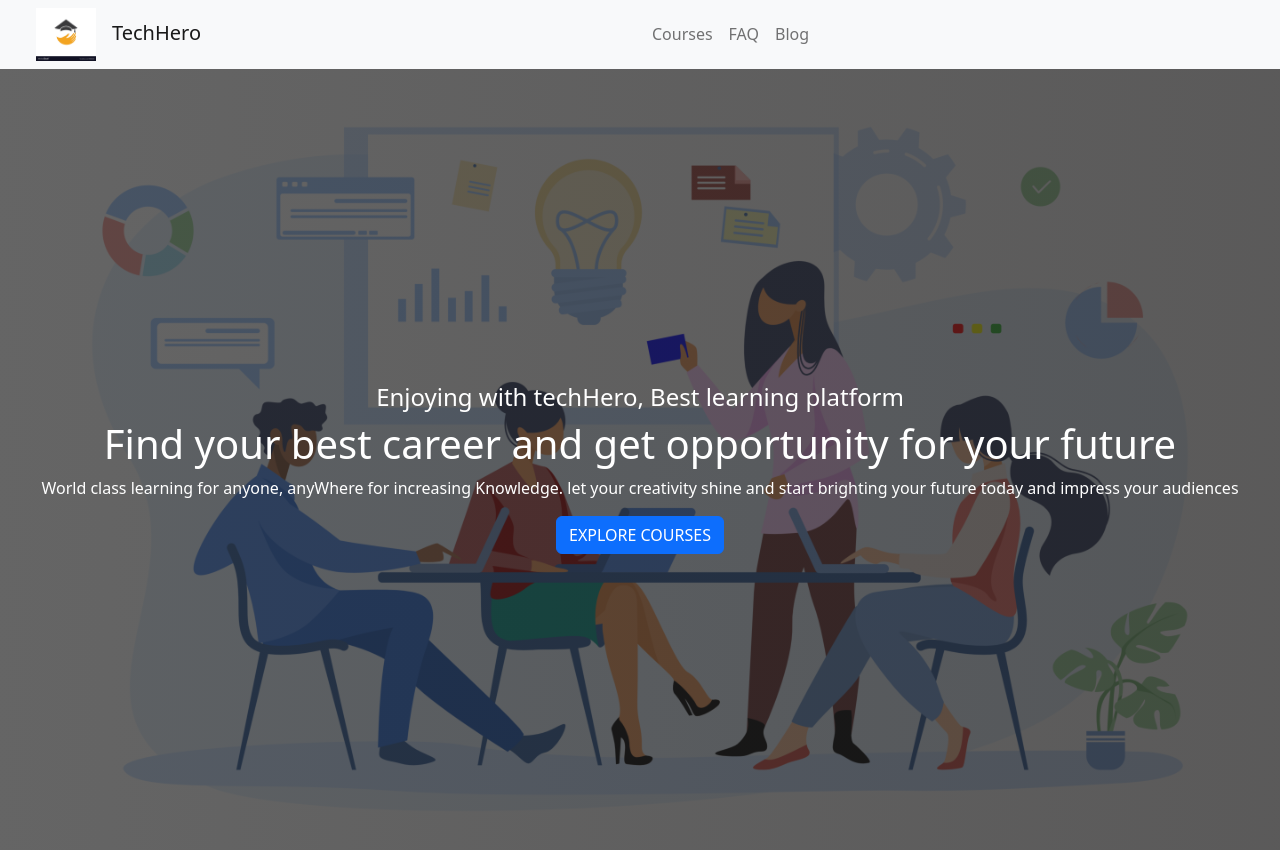
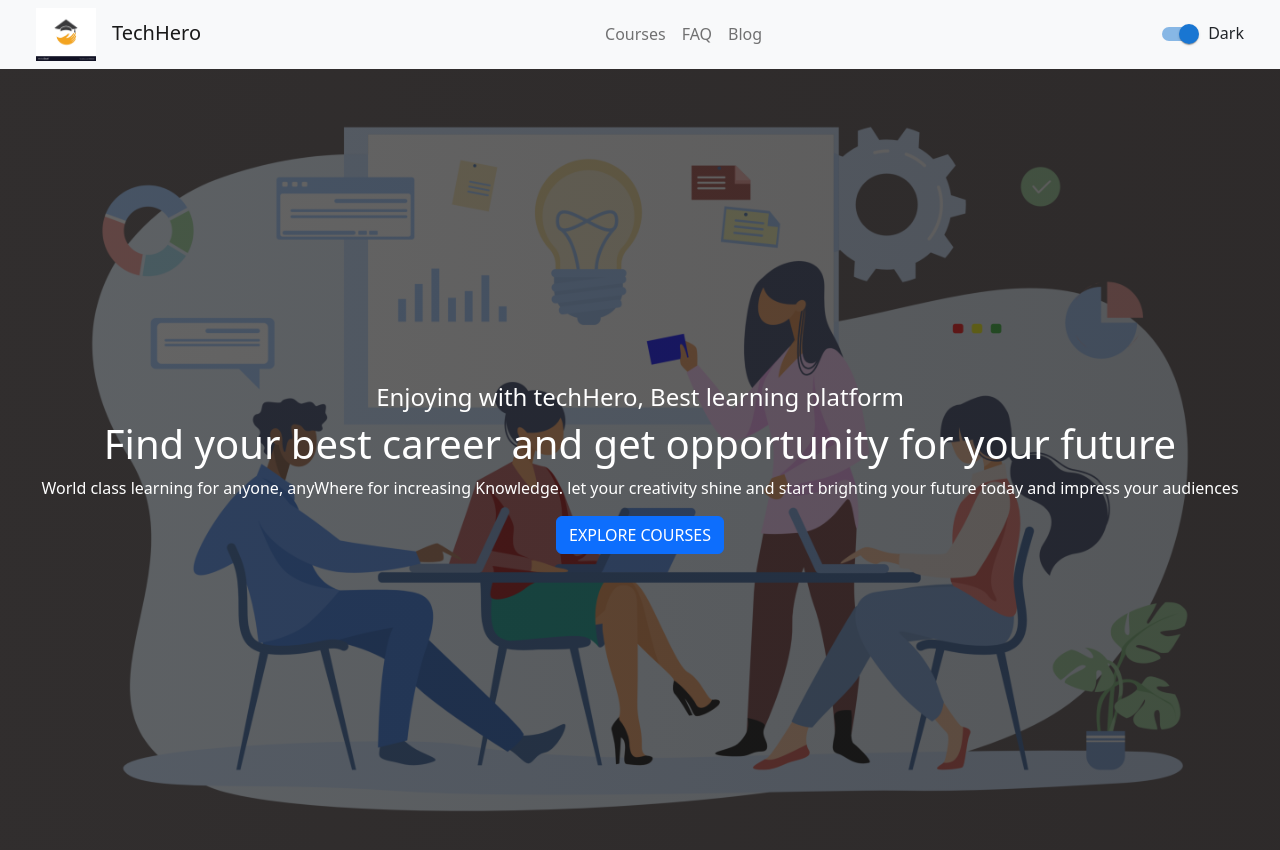
Before and after one commit to masum-71/tech-hero, a React (Create React App) app: page / in a window 1280 px wide. Shown: the top 850 px of the page. Built offline with nearby package versions, Linux system fonts and the light colour scheme.

Commit message:
theme is set

```diff
--- a/package.json
+++ b/package.json
@@ -3,6 +3,9 @@
   "version": "0.1.0",
   "private": true,
   "dependencies": {
+    "@emotion/react": "^11.10.4",
+    "@emotion/styled": "^11.10.4",
+    "@mui/material": "^5.10.11",
     "@react-pdf/renderer": "^3.0.0",
     "@testing-library/jest-dom": "^5.16.5",
     "@testing-library/react": "^13.4.0",
@@ -14,6 +17,7 @@
     "react-dom": "^18.2.0",
     "react-router-dom": "^6.4.2",
     "react-scripts": "5.0.1",
+    "react-switch": "^7.0.0",
     "web-vitals": "^2.1.4"
   },
   "scripts": {
--- a/src/App.css
+++ b/src/App.css
@@ -5,6 +5,19 @@
 .App-logo {
   height: 40vmin;
   pointer-events: none;
+}
+
+
+#light{
+  background-color: white;
+}
+
+#dark{
+  background-color: rgb(85, 75, 75);
+}
+
+#dark .nav-menu{
+  background-color: #282c34;
 }
 
 @media (prefers-reduced-motion: no-preference) {
--- a/src/App.js
+++ b/src/App.js
@@ -1,16 +1,25 @@
 
+import { useState } from 'react';
+import { createContext } from 'react';
 import { RouterProvider } from 'react-router-dom';
 import './App.css';
 import { routes } from './routes/Routes';
 
 
-
+export const themeContext =createContext(null)
 
 function App() {
+  const [theme, setTheme] = useState('dark')
+
+  const toggleTheme = () => {
+    setTheme(curr => curr === 'light' ? 'dark' : 'light')
+  }
   return (
-    <div>
+    <themeContext.Provider value={{theme, toggleTheme}}>
+    <div className='' id={theme}>
      <RouterProvider router={routes}></RouterProvider>
     </div>
+    </themeContext.Provider>
   );
 }
 
--- a/src/components/Course/Course.js
+++ b/src/components/Course/Course.js
@@ -2,23 +2,21 @@ import { PDFDownloadLink } from "@react-pdf/renderer";
 import React from "react";
 import { Link, useLoaderData } from "react-router-dom";
 import PdfFile from "../../PdfFile/PdfFile";
-
 
 const Course = () => {
   const course = useLoaderData();
 
   const { id, name, img, description, price } = course;
 
-
-
   return (
     <>
-      <div>
+      <div className="d-flex w-100 justify-content-center">
         <h1 className="text-center mb-4">{name}</h1>
         <PDFDownloadLink
-         document={<PdfFile course = {course}></PdfFile>}
-          fileName="file">
-          <button>Download</button>
+          document={<PdfFile course={course}></PdfFile>}
+          fileName="file"
+        >
+          <button className="btn btn-primary">Download PDF</button>
         </PDFDownloadLink>
       </div>
       <div className="card text-center">
@@ -28,7 +26,7 @@ const Course = () => {
         <div className="card-body">
           <h5 className="card-title">{name}</h5>
           <p className="card-text">{description}</p>
-          <Link  className="btn btn-primary">Purchase</Link>
+          <Link className="btn btn-primary">Purchase</Link>
         </div>
         <div className="card-footer text-muted">
           <p>Price: ${price}</p>
--- a/src/components/Header/Header.js
+++ b/src/components/Header/Header.js
@@ -1,8 +1,14 @@
 import React from "react";
 import { Link } from "react-router-dom";
 import logo from "../../logo.jpg";
+import ReactSwitch from "react-switch";
+import { Switch } from "@mui/material";
+import { useContext } from "react";
+import { themeContext } from "../../App";
 
 const Header = () => {
+
+  const {theme, toggleTheme} = useContext(themeContext)
   return (
     <nav className="navbar navbar-expand-md bg-light px-4">
       <div className="container-fluid">
@@ -50,7 +56,12 @@ const Header = () => {
             </ul>
           </div>
           <div>
+            <Switch
+            onChange={toggleTheme}
+            checked={theme === 'dark'} >
 
+            </Switch>
+            <label htmlFor="">{theme === 'light' ? 'Light' : 'Dark'}</label>
           </div>
         </div>
       </div>
```
Also changed, not shown: 1 other file (tests, documents, lock files or other folders).
